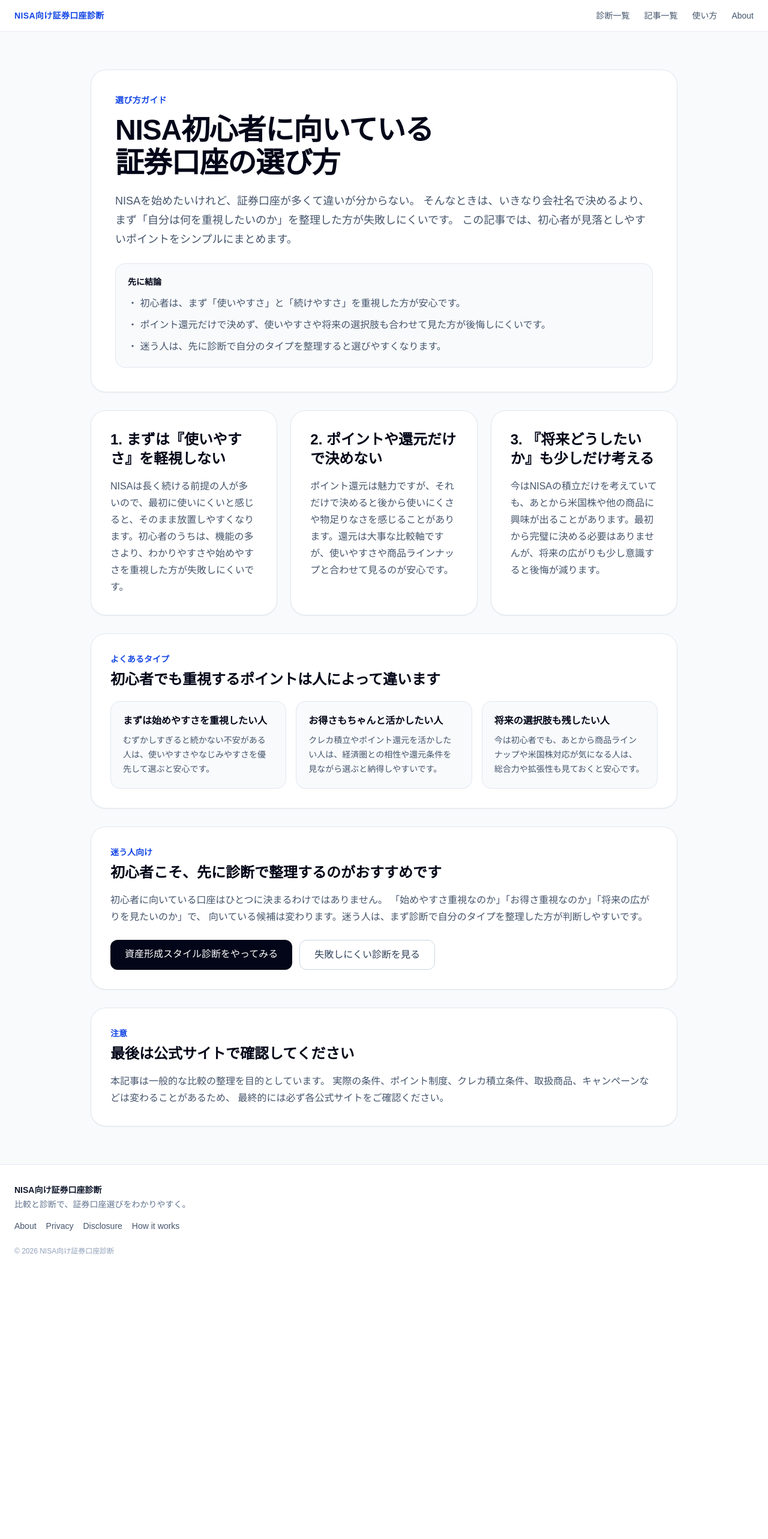
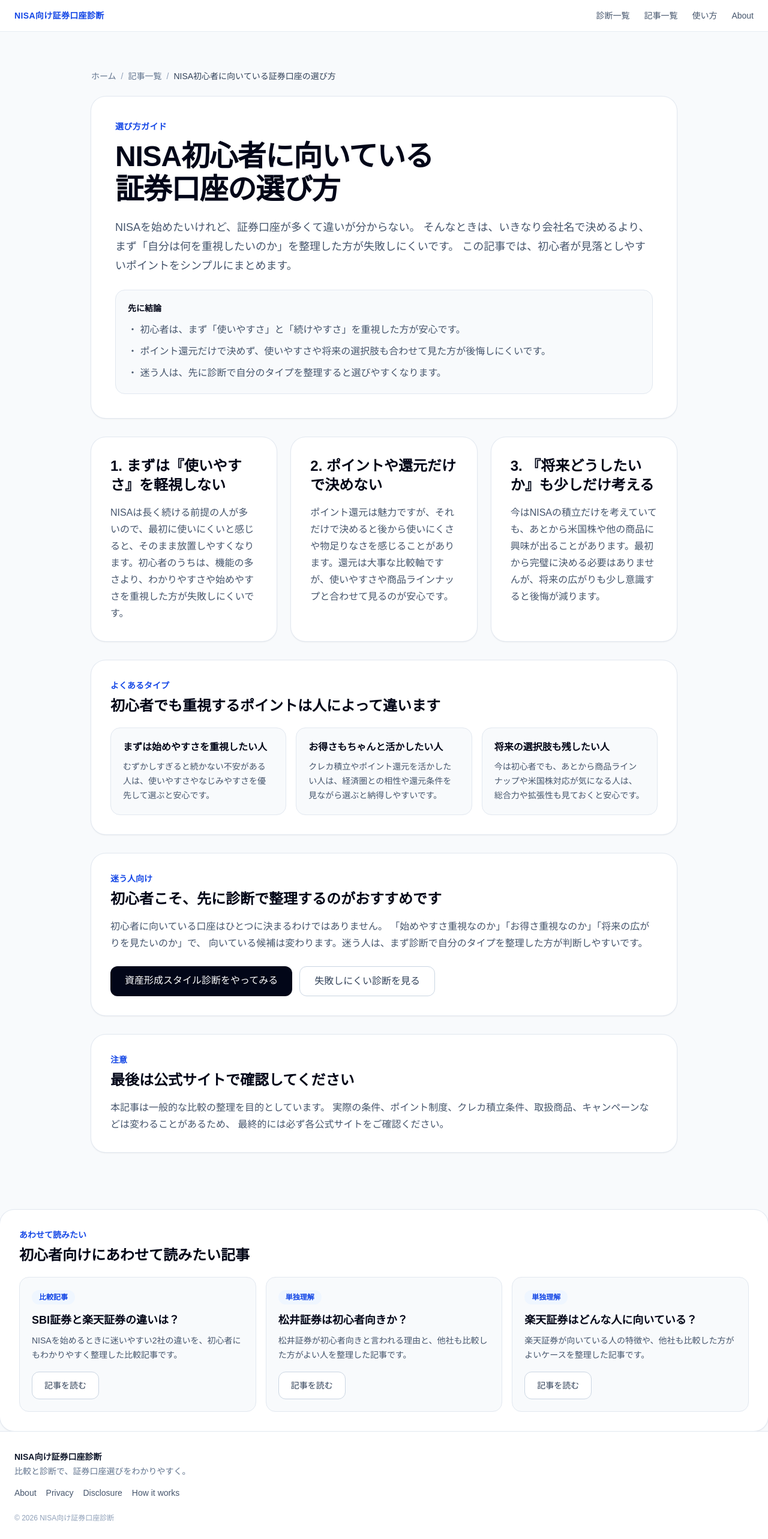
Before and after one commit to oakvector/nisa-shindan, a Next.js app: page /articles/nisa-beginner-choice in a window 1280 px wide. Shown: the top 2566 px of the page at 60% size. Before the commit the page ends 2126 px from the top, so only its background shows below. Built offline with nearby package versions, Linux system fonts and the light colour scheme.

Commit message:
add breadcrumbs to article pages

```diff
--- a/app/articles/monex-for-who/page.tsx
+++ b/app/articles/monex-for-who/page.tsx
@@ -1,3 +1,6 @@
+import RelatedArticles from "@/components/RelatedArticles";
+import Breadcrumbs from "@/components/Breadcrumbs";
+
 export default function MonexForWhoPage() {
   const strongPoints = [
     {
@@ -29,6 +32,36 @@ export default function MonexForWhoPage() {
     },
   ];
 
+    const relatedArticles = [
+    {
+      title: "SBI証券はどんな人に向いている？",
+      description:
+        "SBI証券が向いている人の特徴や、他社も比較した方がよいケースを整理した記事です。",
+      href: "/articles/sbi-for-who",
+      tag: "単独理解",
+    },
+    {
+      title: "三菱UFJ eスマート証券はどんな人に向いている？",
+      description:
+        "三菱UFJ eスマート証券が向いている人の特徴や、他社も比較した方がよいケースを整理した記事です。",
+      href: "/articles/musmart-for-who",
+      tag: "単独理解",
+    },
+    {
+      title: "SBI証券と楽天証券の違いは？",
+      description:
+        "NISAを始めるときに迷いやすい2社の違いを、初心者にもわかりやすく整理した比較記事です。",
+      href: "/articles/sbi-vs-rakuten",
+      tag: "比較記事",
+    },
+  ];
+
+  const breadcrumbs = [
+  { label: "ホーム", href: "/" },
+  { label: "記事一覧", href: "/articles" },
+  { label: "マネックス証券はどんな人に向いている？" },
+];
+
   return (
     <main className="min-h-screen bg-slate-50 text-slate-900">
       <header className="sticky top-0 z-20 border-b border-slate-200/80 bg-white/90 backdrop-blur">
@@ -57,6 +90,7 @@ export default function MonexForWhoPage() {
       </header>
 
       <article className="mx-auto max-w-5xl px-4 py-12 sm:px-6 sm:py-16">
+        <Breadcrumbs items={breadcrumbs} />
         <section className="rounded-3xl bg-white p-6 shadow-sm ring-1 ring-slate-200 sm:p-8 md:p-10">
           <p className="mb-3 text-sm font-semibold tracking-wide text-blue-700">
             単独理解記事
@@ -162,6 +196,8 @@ export default function MonexForWhoPage() {
         </section>
       </article>
 
+<RelatedArticles heading="将来の広がりを重視する人向けの関連記事" articles={relatedArticles} />
+
       <footer className="border-t border-slate-200 bg-white">
         <div className="mx-auto max-w-7xl px-4 py-8 sm:px-6">
           <div className="mb-4">
--- a/app/articles/musmart-for-who/page.tsx
+++ b/app/articles/musmart-for-who/page.tsx
@@ -1,4 +1,5 @@
 import RelatedArticles from "@/components/RelatedArticles";
+import Breadcrumbs from "@/components/Breadcrumbs";
 
 export default function MusmartForWhoPage() {
   const strongPoints = [
@@ -55,6 +56,12 @@ export default function MusmartForWhoPage() {
     },
   ];
 
+  const breadcrumbs = [
+  { label: "ホーム", href: "/" },
+  { label: "記事一覧", href: "/articles" },
+  { label: "三菱UFJ eスマート証券はどんな人に向いている？" },
+];
+
   return (
     <main className="min-h-screen bg-slate-50 text-slate-900">
       <header className="sticky top-0 z-20 border-b border-slate-200/80 bg-white/90 backdrop-blur">
@@ -83,6 +90,7 @@ export default function MusmartForWhoPage() {
       </header>
 
       <article className="mx-auto max-w-5xl px-4 py-12 sm:px-6 sm:py-16">
+        <Breadcrumbs items={breadcrumbs} />
         <section className="rounded-3xl bg-white p-6 shadow-sm ring-1 ring-slate-200 sm:p-8 md:p-10">
           <p className="mb-3 text-sm font-semibold tracking-wide text-blue-700">
             単独理解記事
--- a/app/articles/nisa-beginner-choice/page.tsx
+++ b/app/articles/nisa-beginner-choice/page.tsx
@@ -1,3 +1,6 @@
+import RelatedArticles from "@/components/RelatedArticles";
+import Breadcrumbs from "@/components/Breadcrumbs";
+
 export default function NisaBeginnerChoicePage() {
   const points = [
     {
@@ -29,6 +32,36 @@ export default function NisaBeginnerChoicePage() {
     },
   ];
 
+    const relatedArticles = [
+    {
+      title: "SBI証券と楽天証券の違いは？",
+      description:
+        "NISAを始めるときに迷いやすい2社の違いを、初心者にもわかりやすく整理した比較記事です。",
+      href: "/articles/sbi-vs-rakuten",
+      tag: "比較記事",
+    },
+    {
+      title: "松井証券は初心者向きか？",
+      description:
+        "松井証券が初心者向きと言われる理由と、他社も比較した方がよい人を整理した記事です。",
+      href: "/articles/matsui-for-beginners",
+      tag: "単独理解",
+    },
+    {
+      title: "楽天証券はどんな人に向いている？",
+      description:
+        "楽天証券が向いている人の特徴や、他社も比較した方がよいケースを整理した記事です。",
+      href: "/articles/rakuten-for-who",
+      tag: "単独理解",
+    },
+  ];
+
+  const breadcrumbs = [
+  { label: "ホーム", href: "/" },
+  { label: "記事一覧", href: "/articles" },
+  { label: "NISA初心者に向いている証券口座の選び方" },
+];
+
   return (
     <main className="min-h-screen bg-slate-50 text-slate-900">
       <header className="sticky top-0 z-20 border-b border-slate-200/80 bg-white/90 backdrop-blur">
@@ -57,6 +90,7 @@ export default function NisaBeginnerChoicePage() {
       </header>
 
       <article className="mx-auto max-w-5xl px-4 py-12 sm:px-6 sm:py-16">
+        <Breadcrumbs items={breadcrumbs} />
         <section className="rounded-3xl bg-white p-6 shadow-sm ring-1 ring-slate-200 sm:p-8 md:p-10">
           <p className="mb-3 text-sm font-semibold tracking-wide text-blue-700">
             選び方ガイド
@@ -162,6 +196,8 @@ export default function NisaBeginnerChoicePage() {
         </section>
       </article>
 
+<RelatedArticles heading="初心者向けにあわせて読みたい記事" articles={relatedArticles} />
+
       <footer className="border-t border-slate-200 bg-white">
         <div className="mx-auto max-w-7xl px-4 py-8 sm:px-6">
           <div className="mb-4">
--- a/app/articles/page.tsx
+++ b/app/articles/page.tsx
@@ -1,6 +1,7 @@
 "use client";
 
 import { useMemo, useState } from "react";
+import Breadcrumbs from "@/components/Breadcrumbs";
 
 type Article = {
   title: string;
@@ -96,6 +97,11 @@ export default function ArticlesPage() {
     { key: "broker", label: "単独理解" },
   ];
 
+    const breadcrumbs = [
+    { label: "ホーム", href: "/" },
+    { label: "記事一覧" },
+  ];
+
   return (
     <main className="min-h-screen bg-slate-50 text-slate-900">
       <header className="sticky top-0 z-20 border-b border-slate-200/80 bg-white/90 backdrop-blur">
@@ -124,6 +130,7 @@ export default function ArticlesPage() {
       </header>
 
       <section className="mx-auto max-w-6xl px-4 py-12 sm:px-6 sm:py-16">
+        <Breadcrumbs items={breadcrumbs} />
         <div className="rounded-3xl bg-white p-6 shadow-sm ring-1 ring-slate-200 sm:p-8 md:p-10">
           <p className="mb-3 text-sm font-semibold tracking-wide text-blue-700">
             記事一覧
--- a/app/articles/rakuten-for-who/page.tsx
+++ b/app/articles/rakuten-for-who/page.tsx
@@ -1,3 +1,5 @@
+import Breadcrumbs from "@/components/Breadcrumbs";
+
 export default function RakutenForWhoPage() {
   const strongPoints = [
     {
@@ -29,6 +31,12 @@ export default function RakutenForWhoPage() {
     },
   ];
 
+  const breadcrumbs = [
+  { label: "ホーム", href: "/" },
+  { label: "記事一覧", href: "/articles" },
+  { label: "楽天証券はどんな人に向いている？" },
+];
+
   return (
     <main className="min-h-screen bg-slate-50 text-slate-900">
       <header className="sticky top-0 z-20 border-b border-slate-200/80 bg-white/90 backdrop-blur">
@@ -57,6 +65,7 @@ export default function RakutenForWhoPage() {
       </header>
 
       <article className="mx-auto max-w-5xl px-4 py-12 sm:px-6 sm:py-16">
+        <Breadcrumbs items={breadcrumbs} />
         <section className="rounded-3xl bg-white p-6 shadow-sm ring-1 ring-slate-200 sm:p-8 md:p-10">
           <p className="mb-3 text-sm font-semibold tracking-wide text-blue-700">
             単独理解記事
--- a/app/articles/sbi-for-who/page.tsx
+++ b/app/articles/sbi-for-who/page.tsx
@@ -1,3 +1,5 @@
+import Breadcrumbs from "@/components/Breadcrumbs";
+
 export default function SbiForWhoPage() {
   const strongPoints = [
     {
@@ -29,6 +31,12 @@ export default function SbiForWhoPage() {
     },
   ];
 
+  const breadcrumbs = [
+  { label: "ホーム", href: "/" },
+  { label: "記事一覧", href: "/articles" },
+  { label: "SBI証券はどんな人に向いている？" },
+];
+
   return (
     <main className="min-h-screen bg-slate-50 text-slate-900">
       <header className="sticky top-0 z-20 border-b border-slate-200/80 bg-white/90 backdrop-blur">
@@ -57,6 +65,7 @@ export default function SbiForWhoPage() {
       </header>
 
       <article className="mx-auto max-w-5xl px-4 py-12 sm:px-6 sm:py-16">
+        <Breadcrumbs items={breadcrumbs} />
         <section className="rounded-3xl bg-white p-6 shadow-sm ring-1 ring-slate-200 sm:p-8 md:p-10">
           <p className="mb-3 text-sm font-semibold tracking-wide text-blue-700">
             単独理解記事
```
